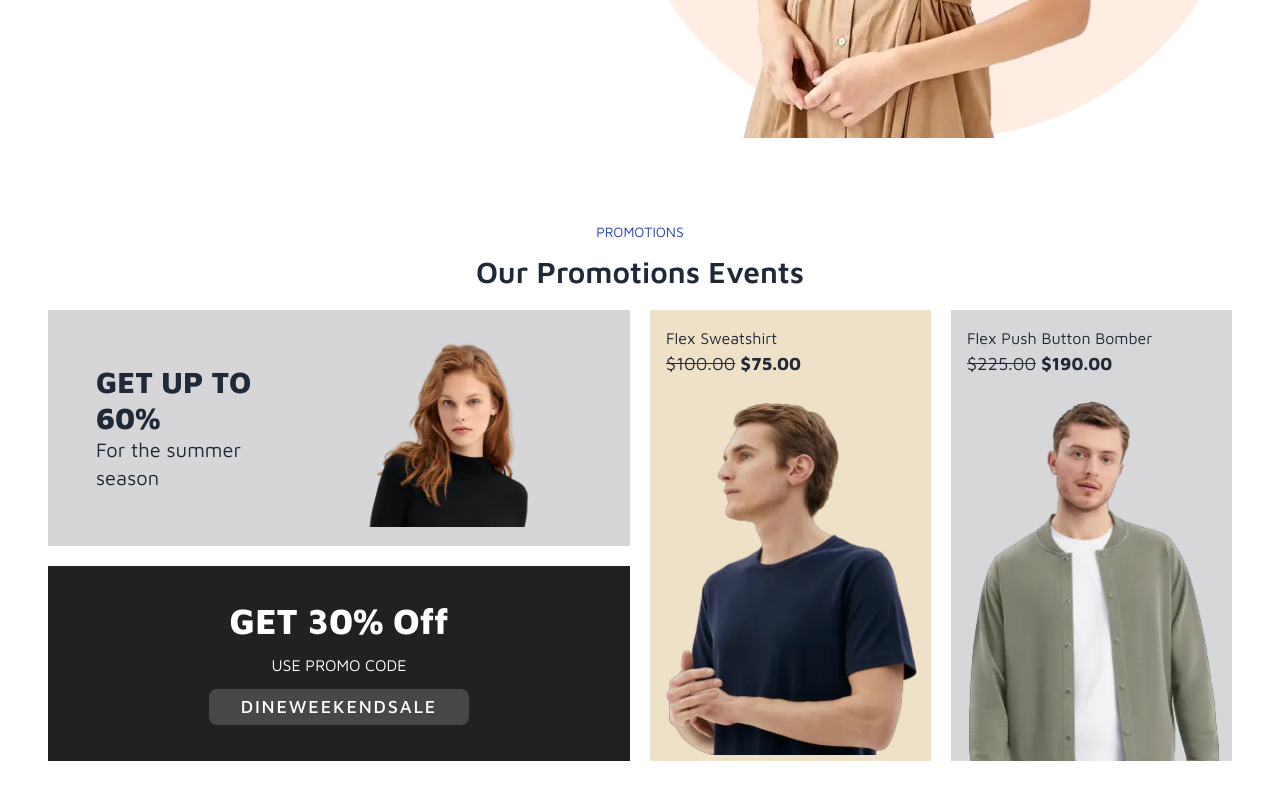
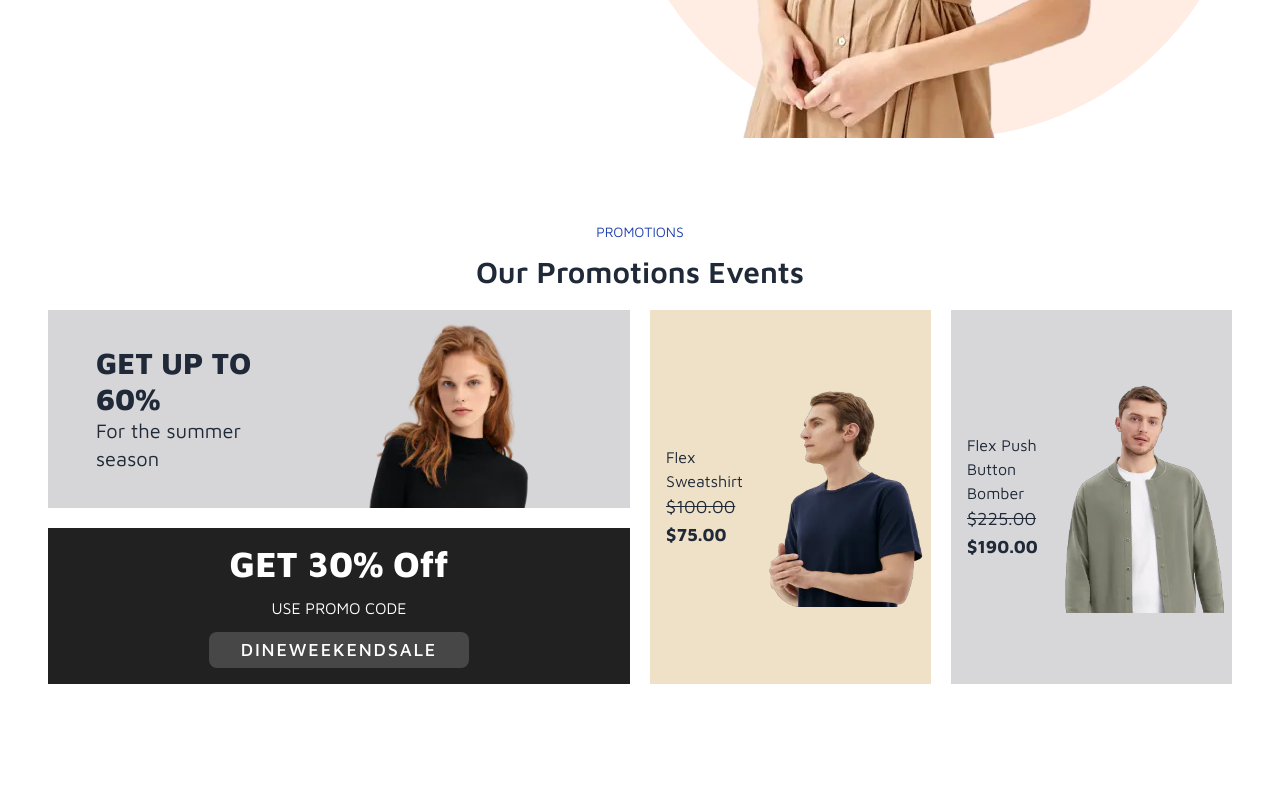
Before and after one commit to Asad-Ur-Rahman/ecommerce-app, a Next.js app: page / in a window 1280 px wide. Shown: the part 570-1370 px from the top of the page. After the commit the page ends 1318 px from the top, so only its background shows below. Built offline with nearby package versions, Linux system fonts and the light colour scheme.

Commit message:
Update index.tsx

```diff
--- a/src/components/views/productTypes/index.tsx
+++ b/src/components/views/productTypes/index.tsx
@@ -14,7 +14,7 @@ const ProductsTypes = () => {
 
       <div className=' grid grid-cols-1 md:grid-cols-2 lg:grid-cols-4 gap-5 px-2 text-gray-800'>
 
-        <div className='w-full flex flex-col items-center justify-between md:flex-row col-span-2 bg-cat1 px-12'>
+        <div className='w-full flex flex-col items-center justify-between md:flex-row col-span-1 md:col-span-2 bg-cat1 px-12'>
           <div className='max-w-[13rem] py-8'>
             <h4 className='text-3xl font-extrabold'>GET UP TO 60%</h4>
             <p className='text-xl'>For the summer season</p>
@@ -24,7 +24,7 @@ const ProductsTypes = () => {
           </div>
         </div>
 
-        <div className='w-full row-span-2 h-full bg-cat3'>
+        <div className='w-full row-span-1 md:row-span-2 flex flex-col md:flex-row items-center h-full bg-cat3'>
           <div className="p-4">
             <p>Flex Sweatshirt</p>
             <p className=" text-lg"> <del>$100.00</del> <strong>$75.00</strong></p>
@@ -34,7 +34,7 @@ const ProductsTypes = () => {
           </div>
         </div>
 
-        <div className='w-full row-span-2 h-full bg-cat4'>
+        <div className='w-full row-span-1 md:row-span-2 flex flex-col md:flex-row items-center h-full bg-cat4'>
           <div className="p-4">
             <p>Flex Push Button Bomber</p>
             <p className=" text-lg"> <del>$225.00</del> <strong>$190.00</strong></p>
@@ -43,7 +43,8 @@ const ProductsTypes = () => {
             <Image width={1000} height={1000} src={event3} alt="sweaters" />
           </div>
         </div>
-        <div className='py-4 w-full col-span-2 bg-cat2 flex flex-col justify-center items-center text-white space-y-3'>
+
+        <div className='py-4 w-full col-auto md:col-span-2 bg-cat2 flex flex-col justify-center items-center text-white space-y-3'>
           <h5 className="font-extrabold text-4xl">GET 30% Off</h5>
           <p>USE PROMO CODE</p>
           <button
```
